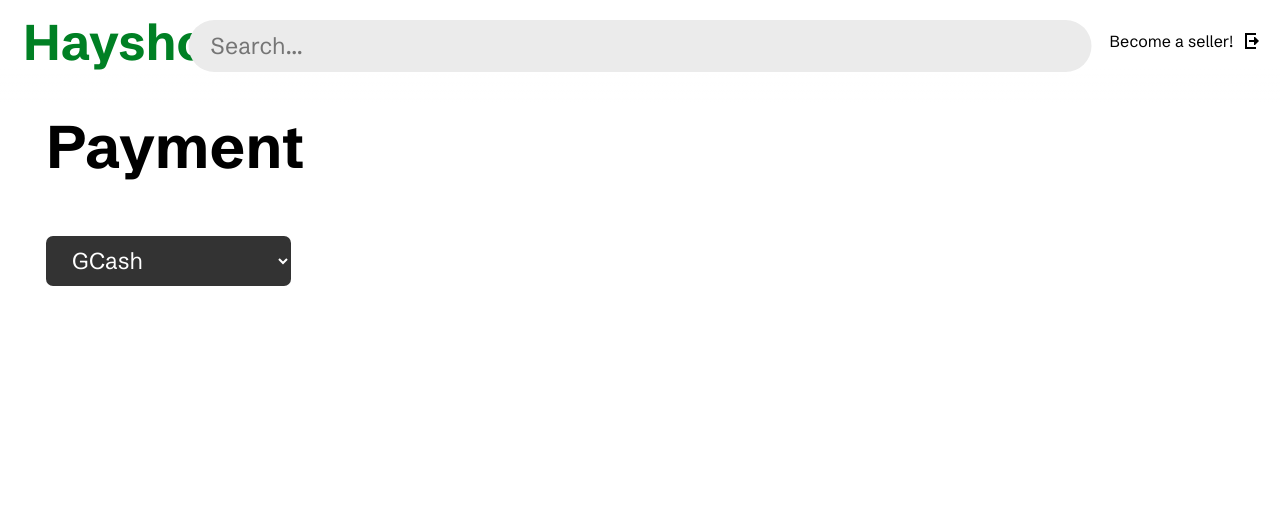
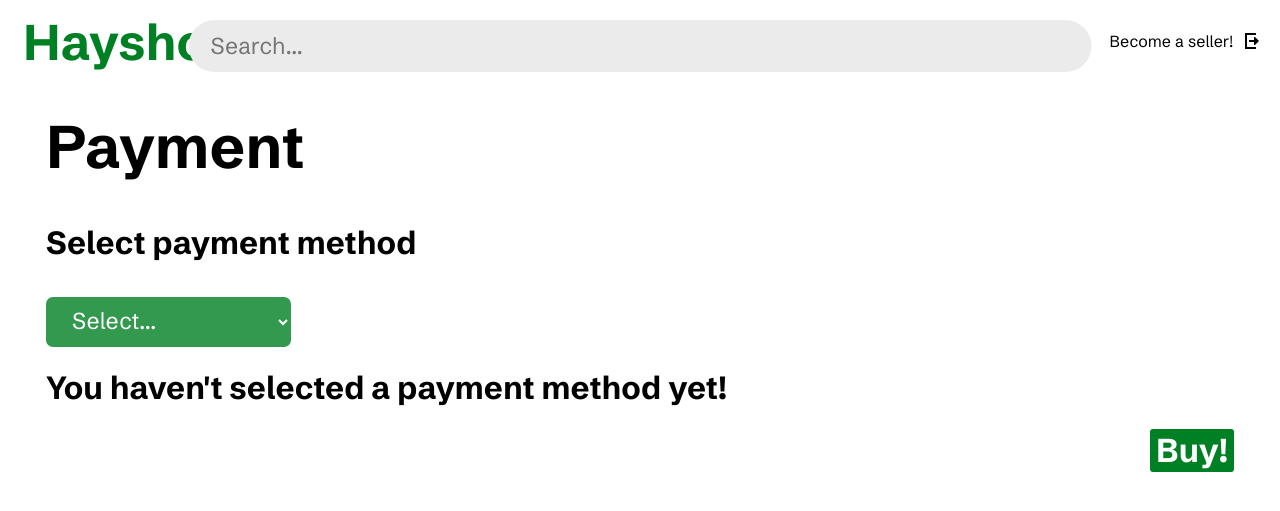
Before and after one commit to av-makoraph/HayShop, a PHP site: page /hayshop-payment.html in a window 1280 px wide. Shown: the top 511 px of the page. Run offline with PHP 8.4, Linux system fonts and the light colour scheme.

Commit message:
Hayshop Alpha 053024.3-fo
We've come so far over the past few week! Here are the few changes:

- Added "-fo" on versions where the front end has changed
- JavaScript added on the payment page (hayshop-payment.html via paymentoptions.js)
- Fixed a consistency error on hayshop-main where the text isn't big enough
- Fully fixed the visual bug on hayshop-main where the item contents would overlap and make the search bar useless
- Payment page now has interactive psuedo classes!
- Removed Herobrine

```diff
--- a/hayshop-payment.html
+++ b/hayshop-payment.html
@@ -11,6 +11,8 @@
     <link rel="preconnect" href="https://fonts.gstatic.com" crossorigin>
     <link href="https://fonts.googleapis.com/css2?family=Schibsted+Grotesk:ital,wght@0,400..900;1,400..900&display=swap" rel="stylesheet">
     <script src="hayfunction.js"></script>
+    <script src="paymentoptions.js"></script>
+    <script src="https://ajax.googleapis.com/ajax/libs/jquery/3.7.1/jquery.min.js"></script>
     <title>Cart | Hayshop </title>
 </head>
 <body>
@@ -47,15 +49,21 @@
             <h1>Payment</h1>
         </div>
 
-
-        <select id="payment" name="payment_list" class="form-control">
-
+        <h1>Select payment method</h1>
+        <select id="payment">
+            <option value="bruh">Select...</option>
             <option value="gcash">GCash</option>
             <option value="cc">Credit Card</option>
             <option value="paypal">PayPal</option>
             <option value="cod">Cash on Delivery</option>
         </select>
 
+        <h1 id="valedit">You haven't selected a payment method yet!</h1>
 
+        <h1 id="dyna1"></h1>
+        <h1 id="dyna2"></h1>
+        <h1 id="dyna3"></h1>
+
+        <button onclick="" id="submit">Buy!</button>
 </body>
 </html>
--- /dev/null
+++ b/paymentoptions.js
@@ -0,0 +1,45 @@
+window.onload = function() {
+    let
+      DescChange = document.getElementById("valedit"),
+      mySelect   = document.getElementById("payment"),
+      dyna1 = document.getElementById("dyna1"),
+      dyna2 = document.getElementById("dyna2"),
+      dyna3 = document.getElementById("dyna3")
+    ;
+
+
+    mySelect.onchange = function(){
+
+      switch (mySelect.value)  {
+        case 'gcash':
+          DescChange.textContent = "Insert your GCash Number: ";
+
+          var x = document.createElement("INPUT");
+          x.setAttribute("type", "number", "max", 10);
+          x.setAttribute("id", "gcnm")
+          document.body.appendChild(x);
+
+        break;
+        case 'cc':
+
+          DescChange.textContent = "Enter your name on the credit card:";
+          var x = document.createElement("INPUT");
+          x.setAttribute("type", "text");
+          x.setAttribute("id", "ccn")
+          document.body.appendChild(x);
+
+
+          dyna1.textContent = "Enter";
+        break;
+        case 'paypal':
+          DescChange.textContent = "For security reasons, PayPal isn''t supported.";
+        break;
+        case 'cod':
+            DescChange.textContent = "Enter your address:";
+            break;
+        default:
+            DescChange.textContent = "Seriously?";
+
+        }
+    }
+  }
--- a/styles/payment.css
+++ b/styles/payment.css
@@ -12,6 +12,7 @@ html, body {
 
 }
 
+
 #payment {
 
     font-family: "Schibsted Grotesk";
@@ -25,8 +26,41 @@ html, body {
     border:none;
     margin-top:13px;
     color:white;
-    background-color:rgb(0, 0, 0);
+    background-color:#008024;
     opacity: 80%;
     backdrop-filter: blur(233px);
 
 }
+
+#submit {
+
+    position:sticky;
+    top:1;
+    border:none;
+    font-family: "Schibsted Grotesk";
+    color:white;
+    background-color:#008024;
+    border-radius: 3px;
+    font-size: 33px;
+    font-weight:bold;
+    margin-bottom:232px;
+    float:right;
+    transition: 155ms ease;
+}
+
+#submit:hover {
+    cursor: pointer;
+    background-color:#00942a;
+
+}
+
+#submit:active {
+
+    background-color:green;
+
+}
+
+#gcnm {
+
+    width:290px;
+}
```
Also changed, not shown: hayshop-itempg.html (+12 -2 lines), hayshop-mainstore.html (+8 -4 lines), styles/main.css (+10 -3 lines).
